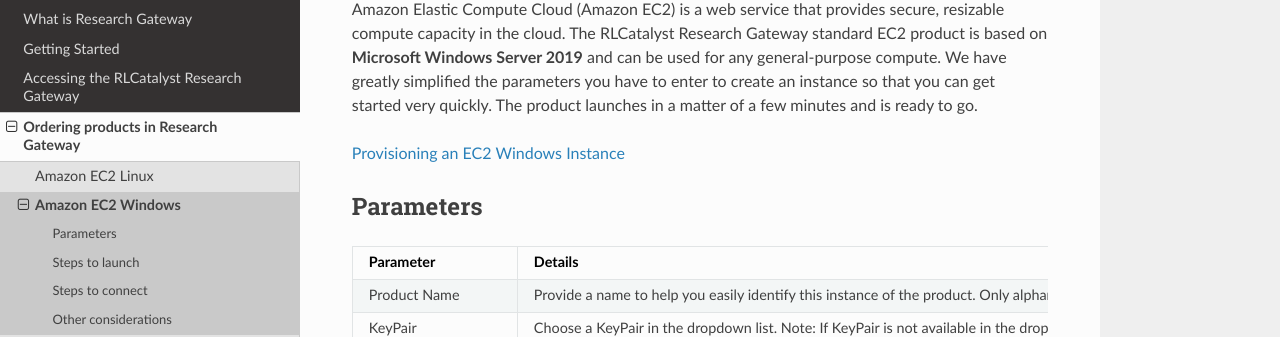
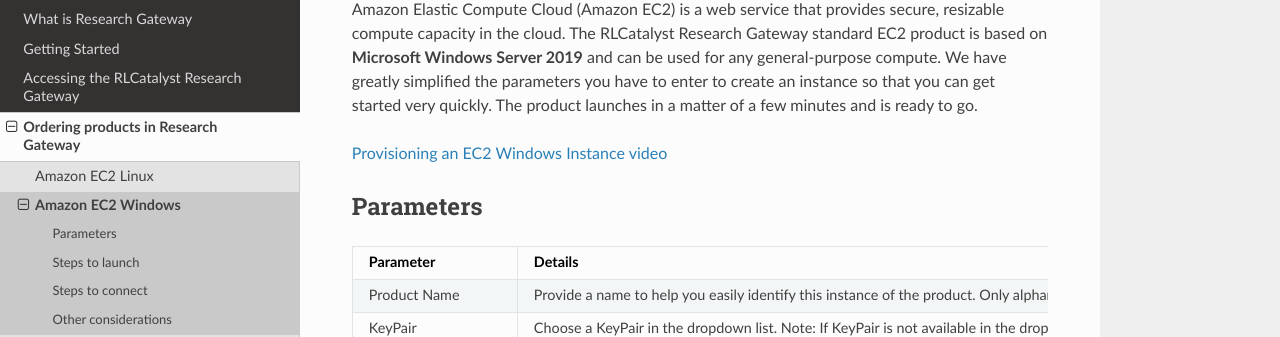
Before and after one commit to RLOpenCatalyst/rg-doc, a Sphinx documentation site: the page built from source/windows.rst, in a window 1280 px wide and 900 px high. Shown: the part 162-499 px from the top of the window. Built offline with Sphinx 7.4.7 and the Read the Docs theme 2.0.0, drawn with Linux system fonts in a browser that asks for light colours.

Commit message:
<added video links for s3 and ec2-linux>

```diff
--- a/source/linux.rst
+++ b/source/linux.rst
@@ -3,6 +3,8 @@
 
 Amazon Elastic Compute Cloud (Amazon EC2) is a web service that provides secure, resizable compute capacity in the cloud. The RLCatalyst Research Gateway standard EC2 product is based on Amazon Linux 2 and can be used for any general-purpose computer.
 We have greatly simplified the parameters that you have to enter to create an instance so that you can get started very quickly. The product launches in a matter of a few minutes and is ready to go.
+
+`Provisioning an EC2-Linux Instance video <https://youtu.be/i7GLqo6M1cU>`_
 
 Parameters
 -----------
--- a/source/s3.rst
+++ b/source/s3.rst
@@ -2,6 +2,8 @@
 ==========
 
 Amazon Simple Storage Service (Amazon S3) is an object storage service that offers scalability, data availability, security, and performance.
+
+`Provisioning an S3 bucket video <https://youtu.be/8I83Y9NqaQs>`_
 
 Parameters
 -----------
--- a/source/windows.rst
+++ b/source/windows.rst
@@ -3,7 +3,7 @@
 
 Amazon Elastic Compute Cloud (Amazon EC2) is a web service that provides secure, resizable compute capacity in the cloud. The RLCatalyst Research Gateway standard EC2 product is based on **Microsoft Windows Server 2019** and can be used for any general-purpose compute. We have greatly simplified the parameters you have to enter to create an instance so that you can get started very quickly. The product launches in a matter of a few minutes and is ready to go.
 
-`Provisioning an EC2 Windows Instance <https://youtu.be/DktIx1Fsvs8>`_
+`Provisioning an EC2 Windows Instance video <https://youtu.be/DktIx1Fsvs8>`_
 
 Parameters
 -----------
```
